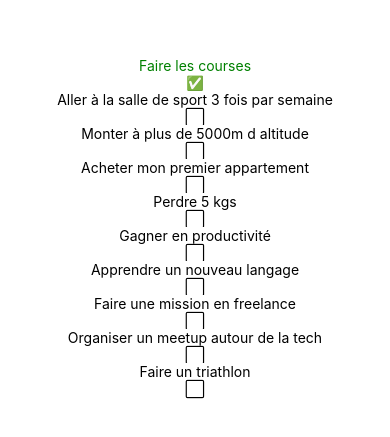
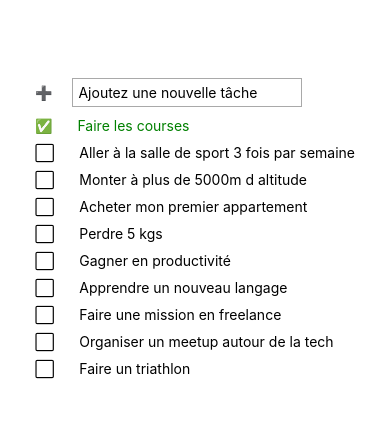
Before and after one commit to Yannis-I/TP-React-Native, a React Native app: screen / in a window 390 px wide. Shown: the part 195-632 px from the top of the page. Built offline with nearby package versions, Linux system fonts and the light colour scheme.

Commit message:
add a little css

```diff
--- a/components/task/Task.js
+++ b/components/task/Task.js
@@ -1,30 +1,59 @@
-import React from "react";
-import { StyleSheet, View, Text } from "react-native";
+import React, { useState } from "react";
+import { StyleSheet, View, Text, TextInput, Pressable } from "react-native";
 
-export default function Task(props) {
+export default function Task({ task, onClick, index }) {
+  const [isSelected, setSelected] = useState(false);
+
+  const handleClickIn = () => {
+    setSelected(true);
+  };
+  const handleClickOut = () => {
+    setSelected(false);
+    console.log("là");
+  };
+
   return (
     <View style={styles.container}>
+      <Text onPress={() => onClick(index)}>
+        {task.state == "todo" ? "⬜" : "✅"}
+      </Text>
+      {isSelected ? (
+        <Pressable onPressOut={handleClickOut}>
+          <TextInput
+            style={
+              task.state == "todo"
+                ? [styles.task, styles.todo]
+                : [styles.task, styles.done]
+            }
+            value={task.text}
+          ></TextInput>
+        </Pressable>
+      ) : (
+        <Pressable onPress={handleClickIn}>
           <Text
             style={
-          props.state == "todo"
+              task.state == "todo"
                 ? [styles.task, styles.todo]
                 : [styles.task, styles.done]
             }
           >
-        {props.text}
+            {task.text}
           </Text>
-      <Text>{props.state == "todo" ? "⬜" : "✅"}</Text>
+        </Pressable>
+      )}
     </View>
   );
 }
 
 const styles = StyleSheet.create({
   container: {
-    flex: 2,
+    display: "flex",
+    flexDirection: "row",
     backgroundColor: "#fff",
     alignItems: "center",
-    justifyContent: "space-between",
+    margin: 5,
   },
+  task: { marginLeft: 25 },
   todo: { color: "black" },
   done: { color: "green" },
 });
--- a/components/task/TaskList.js
+++ b/components/task/TaskList.js
@@ -1,5 +1,5 @@
 import React, { useState } from "react";
-import { View } from "react-native";
+import { TextInput, View, Text, StyleSheet } from "react-native";
 import Task from "./Task";
 
 export default function TaskList() {
@@ -16,11 +16,56 @@ export default function TaskList() {
     { text: "Faire un triathlon", state: "todo" },
   ]);
 
+  const [inputValue, setInputValue] = useState("");
+  const handleAddTask = () => {
+    setTaskList([...taskList, { text: inputValue, state: "todo" }]);
+  };
+
+  const toggleCompleted = (id) => {
+    const updateTaskList = taskList.map((task, index) =>
+      id === index
+        ? task.state == "todo"
+          ? { ...task, state: "done" }
+          : { ...task, state: "todo" }
+        : task
+    );
+
+    setTaskList(updateTaskList);
+  };
+
   return (
     <View>
+      <View style={styles.inputContainer}>
+        <Text style={styles.plus} onPress={handleAddTask}>
+          ➕
+        </Text>
+        <TextInput
+          style={styles.input}
+          placeholder="Ajoutez une nouvelle tâche"
+          onChangeText={(text) => setInputValue(text)}
+          value={inputValue}
+        ></TextInput>
+      </View>
       {taskList.map((task, index) => (
-        <Task key={index} text={task.text} state={task.state} />
+        <Task key={index} index={index} task={task} onClick={toggleCompleted} />
       ))}
     </View>
   );
 }
+
+const styles = StyleSheet.create({
+  inputContainer: {
+    display: "flex",
+    flexDirection: "row",
+    alignItems: "center",
+    paddingLeft: 5,
+  },
+  input: {
+    marginLeft: 20,
+    borderStyle: "solid",
+    borderWidth: 1,
+    borderColor: "darkgrey",
+    margin: 5,
+    padding: 5,
+  },
+});
--- a/package.json
+++ b/package.json
@@ -19,7 +19,9 @@
     "sass": "^1.58.3"
   },
   "devDependencies": {
-    "@babel/core": "^7.12.9"
+    "@babel/core": "^7.12.9",
+    "electron": "^23.1.1",
+    "react-devtools": "^4.27.2"
   },
   "private": true
 }
```
Also changed, not shown: 1 other file (tests, documents, lock files or other folders). Lines whose indentation alone changed are shown as unchanged.
